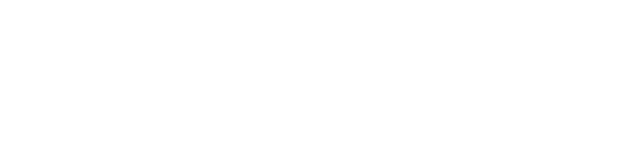
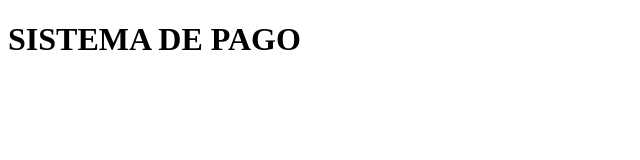
Before and after one commit to lhiexi/ProyectoFacturacion, a plain HTML site: page index.html in a window 1280 px wide. Shown: the whole page, without its empty margins (0-640 px from the left). Drawn offline with Linux system fonts and the light colour scheme.

Commit message:
Colocando Título SISTEMA DE PAGO

```diff
--- a/index.html
+++ b/index.html
@@ -6,6 +6,6 @@
     <title>Document</title>
 </head>
 <body>
-
+    <h1>SISTEMA DE PAGO</h1>
 </body>
 </html>
```
